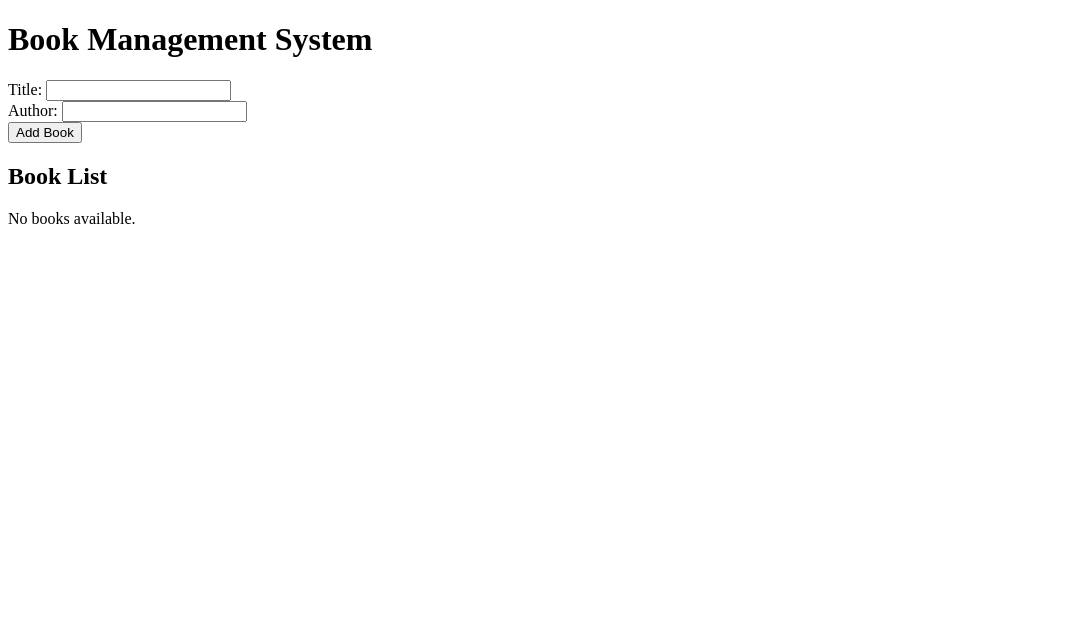
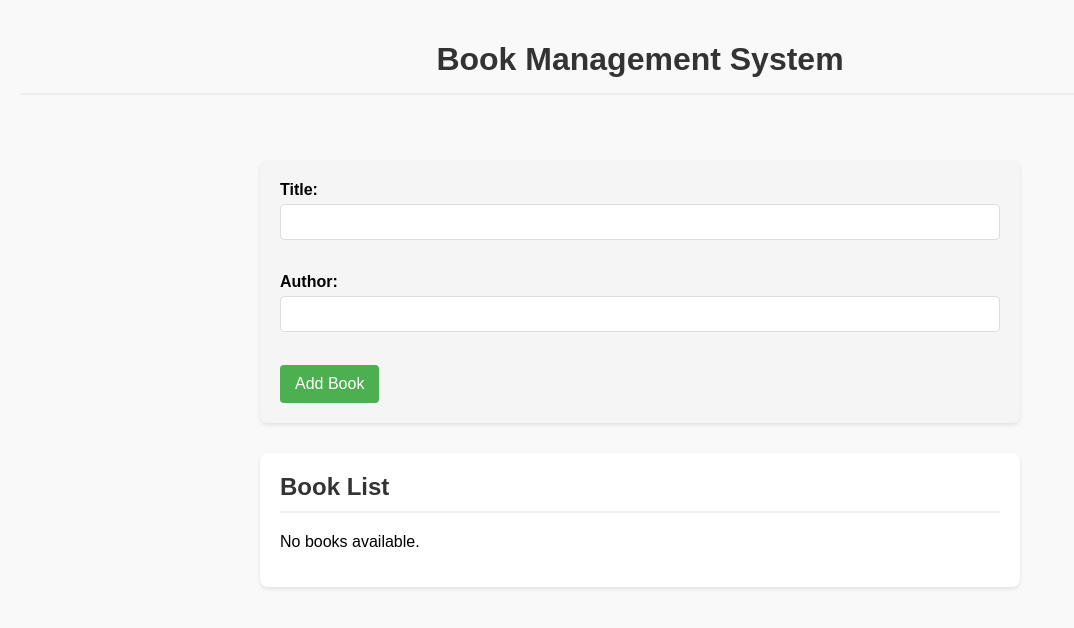
Before and after one commit to pheyboer/book-management-system, an Angular app: page / in a window 1280 px wide. Shown: the top 628 px of the page, without its empty margins (0-1074 px from the left). Built offline with nearby package versions, Linux system fonts and the light colour scheme.

Commit message:
added styling to project

```diff
--- a/src/app/app.component.css
+++ b/src/app/app.component.css
@@ -0,0 +1,12 @@
+:host {
+  display: block;
+  font-family: Arial, sans-serif;
+}
+
+h1 {
+  text-align: center;
+  color: #333;
+  margin-bottom: 30px;
+  padding-bottom: 15px;
+  border-bottom: 2px solid #eee;
+}
--- a/src/app/book/book.component.css
+++ b/src/app/book/book.component.css
@@ -0,0 +1,97 @@
+/* General Layout */
+:host {
+  display: block;
+  max-width: 800px;
+  margin: 0 auto;
+  padding: 20px;
+  font-family: Arial, sans-serif;
+}
+
+/* Form Styling */
+form {
+  background-color: #f5f5f5;
+  padding: 20px;
+  border-radius: 8px;
+  margin-bottom: 30px;
+  box-shadow: 0 2px 4px rgba(0, 0, 0, 0.1);
+}
+
+label {
+  display: block;
+  margin-bottom: 15px;
+  font-weight: bold;
+}
+
+input[type="text"] {
+  width: 100%;
+  padding: 8px;
+  border: 1px solid #ddd;
+  border-radius: 4px;
+  margin-top: 5px;
+  font-size: 16px;
+  box-sizing: border-box;
+}
+
+button {
+  background-color: #4caf50;
+  color: white;
+  border: none;
+  padding: 10px 15px;
+  border-radius: 4px;
+  cursor: pointer;
+  font-size: 16px;
+  transition: background-color 0.3s;
+}
+
+button:hover {
+  background-color: #45a049;
+}
+
+/* Book List Section */
+.book-list {
+  background-color: white;
+  border-radius: 8px;
+  padding: 20px;
+  box-shadow: 0 2px 4px rgba(0, 0, 0, 0.1);
+}
+
+h2 {
+  color: #333;
+  margin-top: 0;
+  border-bottom: 2px solid #f0f0f0;
+  padding-bottom: 10px;
+}
+
+/* Table Styling */
+table {
+  width: 100%;
+  border-collapse: collapse;
+  margin-top: 20px;
+}
+
+th,
+td {
+  padding: 12px;
+  text-align: left;
+  border-bottom: 1px solid #ddd;
+}
+
+th {
+  background-color: #f2f2f2;
+  font-weight: bold;
+}
+
+tr:hover {
+  background-color: #f5f5f5;
+}
+
+/* Delete Button */
+td button {
+  background-color: #f44336;
+  padding: 6px 10px;
+  font-size: 14px;
+}
+
+td button:hover {
+  background-color: #d32f2f;
+}
--- a/src/styles.css
+++ b/src/styles.css
@@ -1 +1,10 @@
 /* You can add global styles to this file, and also import other style files */
+body {
+  margin: 0;
+  padding: 20px;
+  background-color: #f9f9f9;
+}
+
+* {
+  box-sizing: border-box;
+}
```
